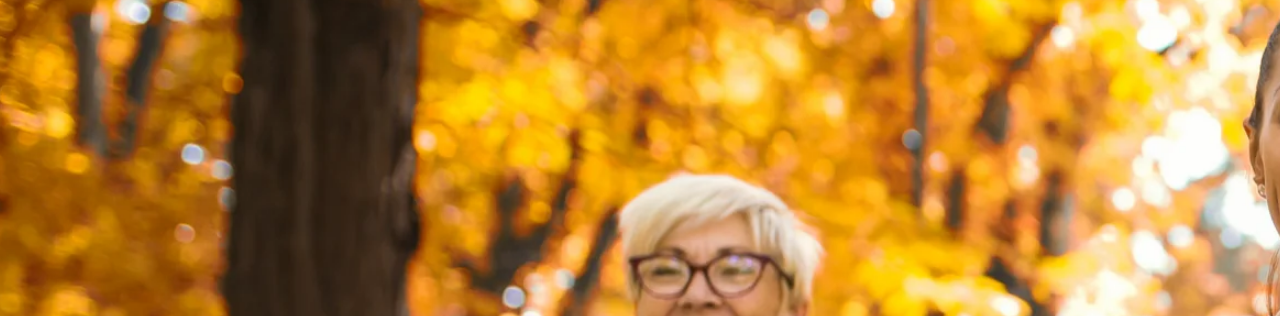
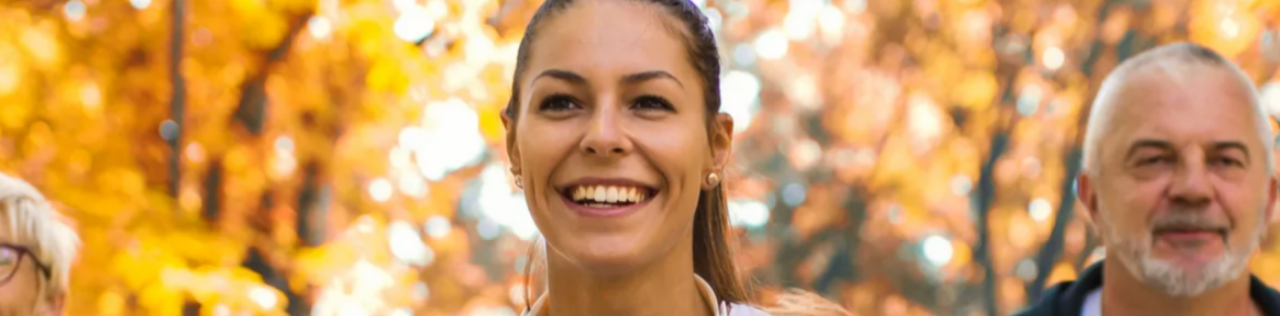
Before and after one commit to RicDeutsch/love-running, a plain HTML site: page index.html in a window 1280 px wide. Shown: the part 86-402 px from the top of the page. Drawn offline with nearby package versions, Linux system fonts and the light colour scheme.

Commit message:
Reviewed and reapplyed Hero Image Cover text additions

```diff
--- a/assets/css/style.css
+++ b/assets/css/style.css
@@ -96,7 +96,7 @@ h1, h2 {
 #hero-image {
     height: 600px;
     width: 100%;
-    background: url(../images/hero-image.webp);
+    background: url(../images/hero-image.webp) no-repeat center center;
 
     /* animates zoom effect on loading page */
     animation-name: hero-zoom;
```
